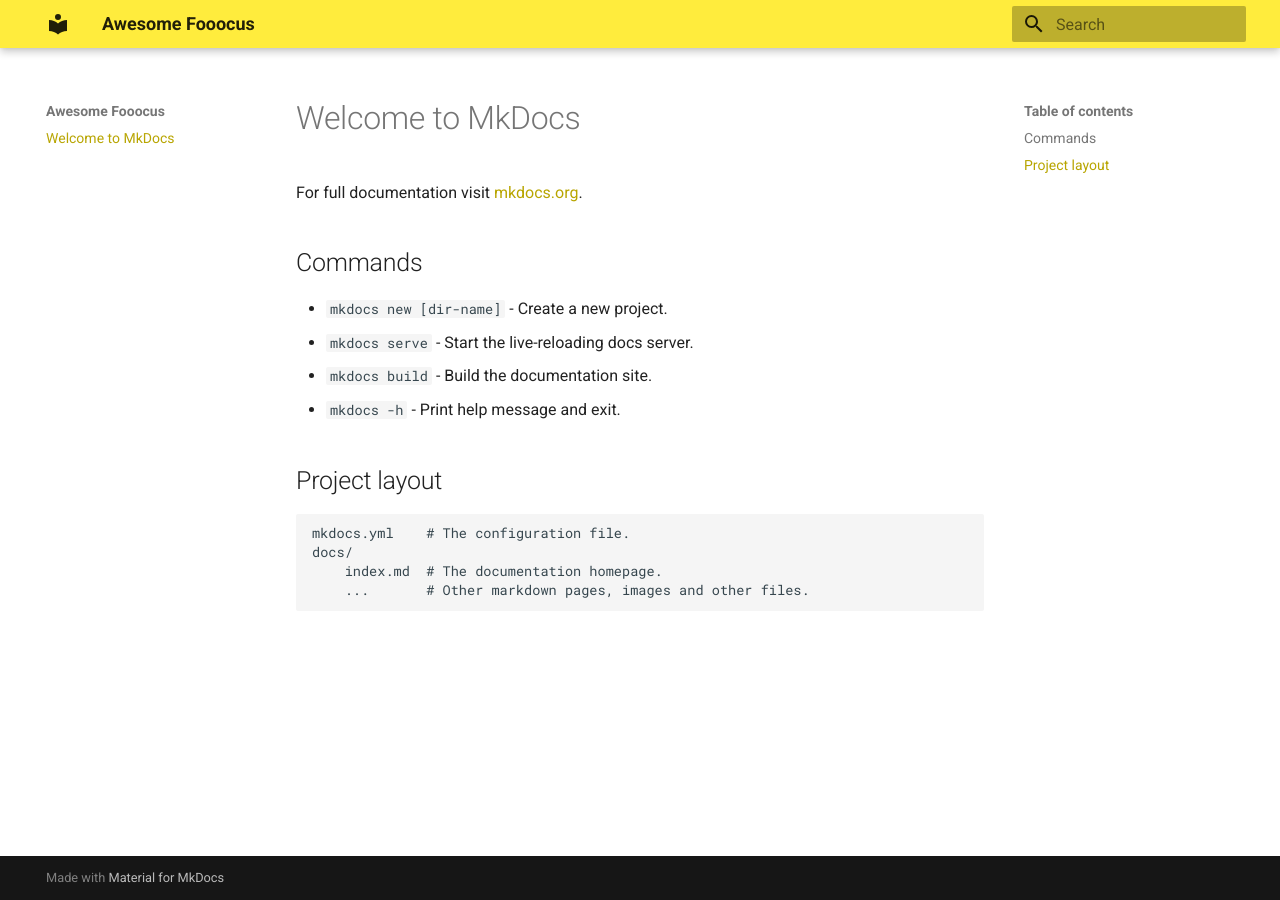
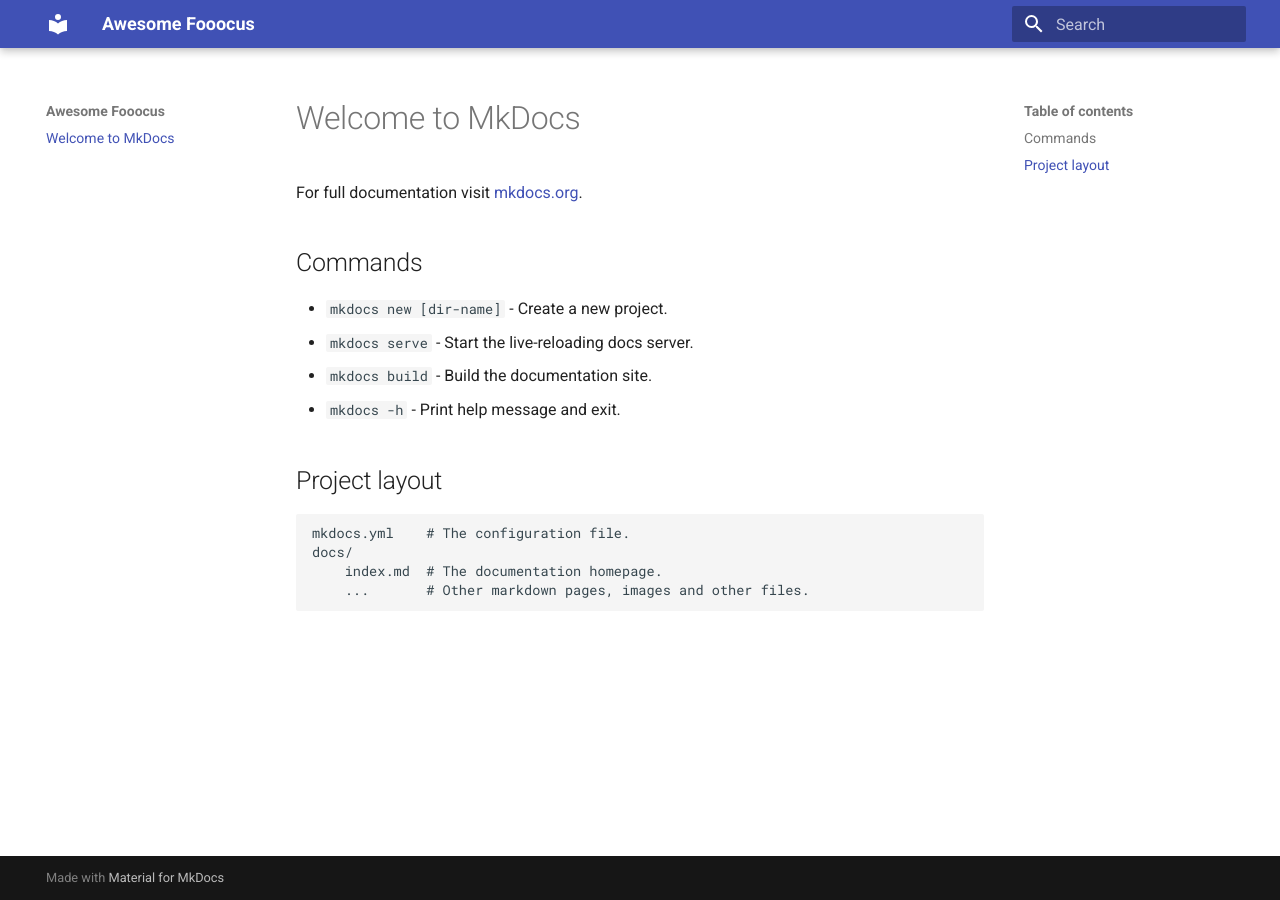
Before and after one commit to rajtilakjee/awesome-fooocus, an MkDocs documentation site: the page built from docs/index.md, in a window 1280 px wide. Built offline with MkDocs 1.6.1 and Material for MkDocs 9.7.7, drawn with Linux system fonts in a browser that asks for light colours.

Commit message:
Update mkdocs.yml

```diff
--- a/mkdocs.yml
+++ b/mkdocs.yml
@@ -3,5 +3,5 @@ site_name: Awesome Fooocus
 theme:
   name: material
   palette:
-    primary: yellow
+    primary: violet
     accent: pink
```
